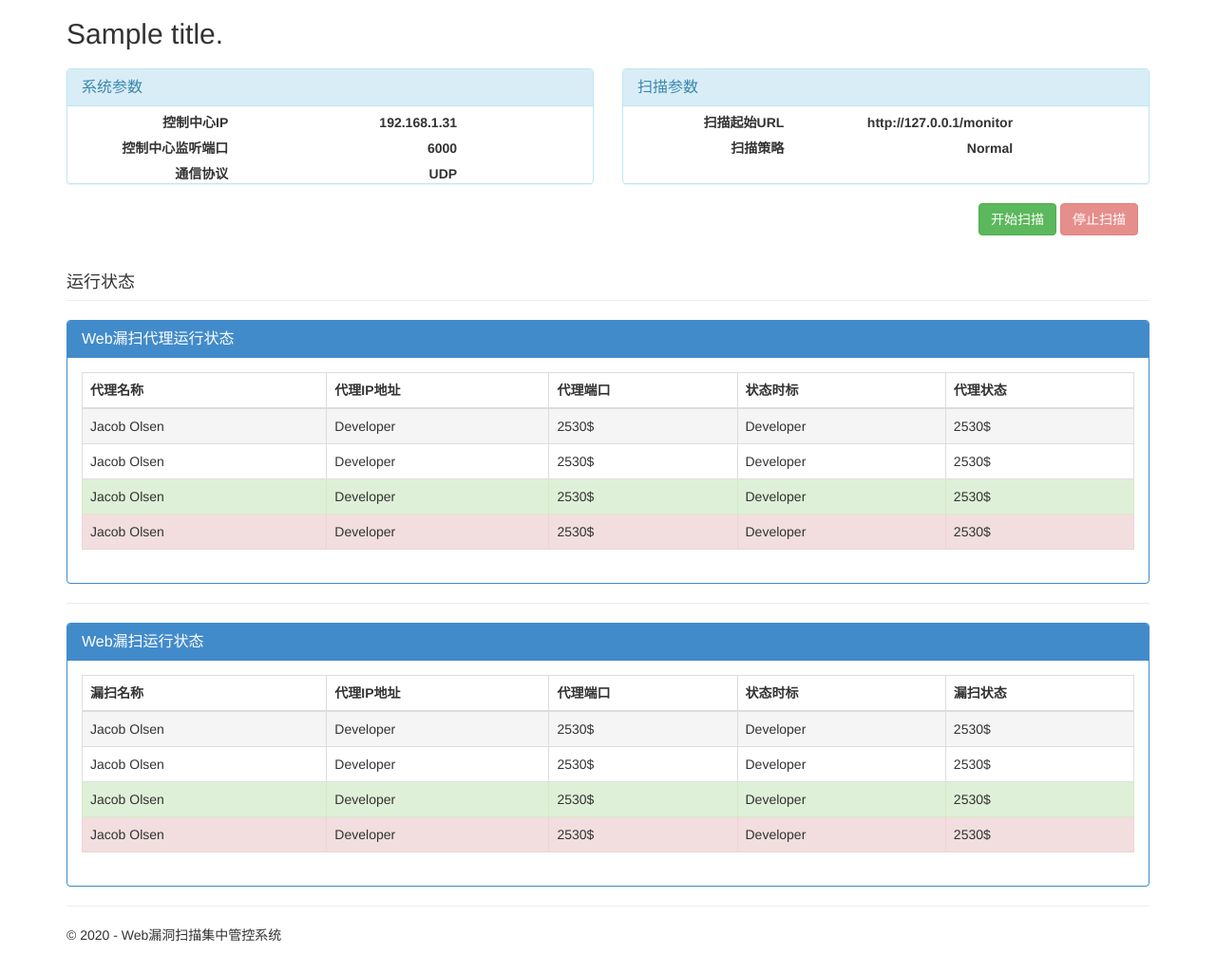
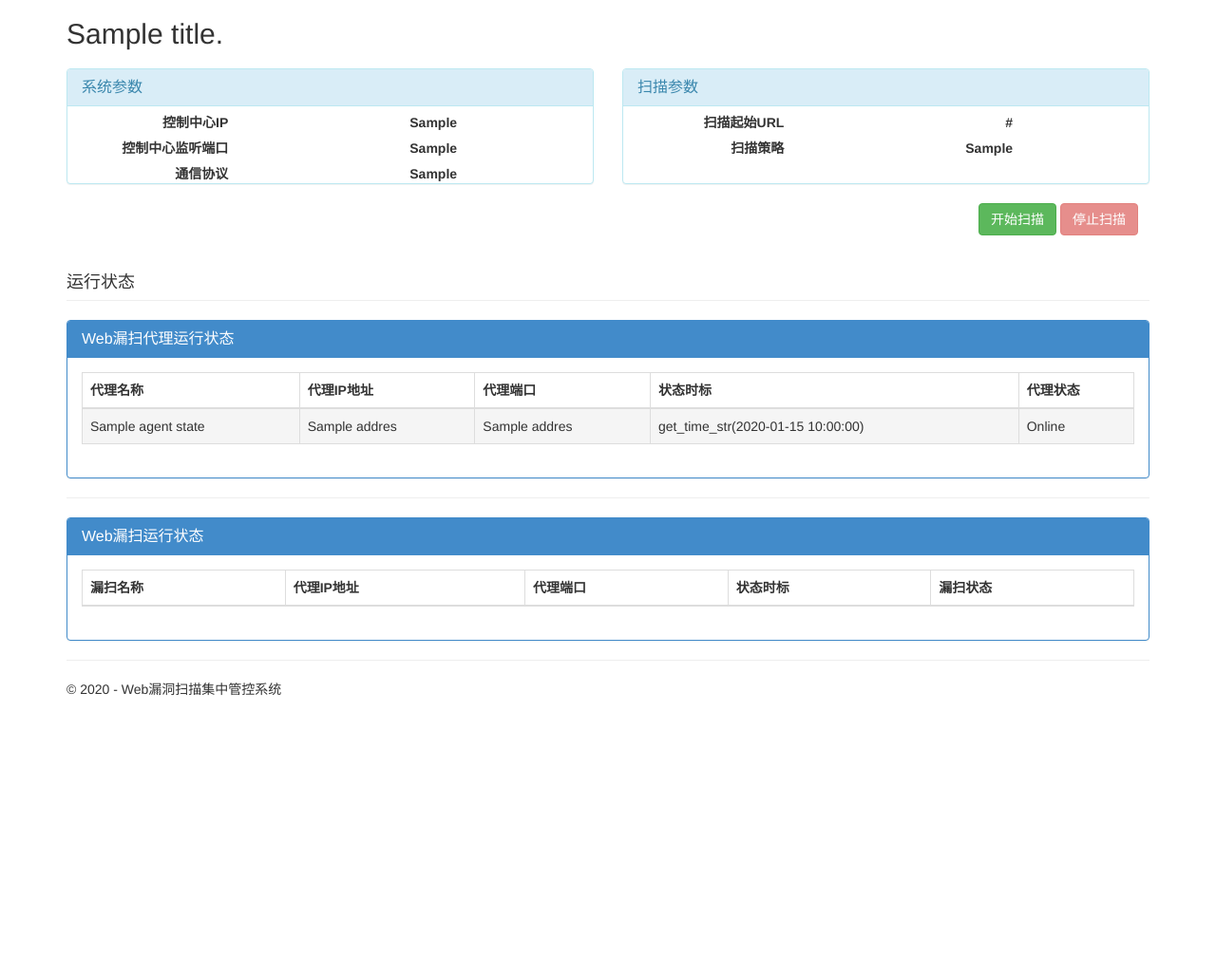
Before and after one commit to olderlong/WvsCCServer, a Flask app: template app/web_ui/templates/monitor.html in a window 1280 px wide. Shown: the part 51-1076 px from the top of the page at 95% size. After the commit the page ends 784 px from the top, so only its background shows below. Run offline with Flask 2, Linux system fonts and the light colour scheme; the template is opened without the code that fills it: most values are stand-ins (such as "Sample title", 1, 10 or a date in 2020); lists and menus that the app fills with data are empty; parts of the project's set-up code (start-up, migrations or seed data) failed here and were passed over; some libraries are stand-ins or nearby versions.

Commit message:
添加页面加入时状态初始化

```diff
--- a/app/web_ui/templates/monitor.html
+++ b/app/web_ui/templates/monitor.html
@@ -137,9 +137,13 @@
         socket.emit('wvs_scan_control',{'Command':command});
         // socket.close()
     }
+    function init_agent_state_table(){
+
+    }
     $(document).ready(function(){
         start_agent_state_update()
         start_wvs_state_update()
+        init_agent_state_table()
         // add_wvs_agent_state(data)
     });
 
@@ -163,19 +167,19 @@
                     <div class="form-group" style="margin: 0px; padding: 0px;">
                         <label class="col-lg-4 control-label">控制中心IP</label>
                         <div class="col-lg-8">
-                            <label class="col-lg-8 control-label">192.168.1.31</label>
+                            <label class="col-lg-8 control-label">{{server_config.CC_SERVER_IP}}</label>
                         </div>
                     </div>
                     <div class="form-group" style="margin: 0px; padding: 0px;">
                         <label class="col-lg-4 control-label">控制中心监听端口</label>
                         <div class="col-lg-8">
-                            <label class="col-lg-8 control-label">6000</label>
+                            <label class="col-lg-8 control-label">{{server_config.CC_SERVER_PORT}}</label>
                         </div>
                     </div>
                     <div class="form-group" style="margin: 0px; padding: 0px;">
                         <label class="col-lg-4 control-label">通信协议</label>
                         <div class="col-lg-8">
-                            <label class="col-lg-8 control-label">UDP</label>
+                            <label class="col-lg-8 control-label">{{server_config.CC_PROTOCOL}}</label>
                         </div>
                     </div>
                 </form>
@@ -194,13 +198,13 @@
                     <div class="form-group" style="margin: 0px; padding: 0px;" >
                         <label class="col-lg-4 control-label" >扫描起始URL</label>
                         <div class="col-lg-8">
-                            <label class="col-lg-8 control-label">http://127.0.0.1/monitor</label>
+                            <label class="col-lg-8 control-label">{{scan_config.start_url}}</label>
                         </div>
                     </div>
                     <div class="form-group" style="margin: 0px; padding: 0px;">
                         <label class="col-lg-4 control-label">扫描策略</label>
                         <div class="col-lg-8">
-                            <label class="col-lg-8 control-label">Normal</label>
+                            <label class="col-lg-8 control-label">{{scan_config.scan_policy}}</label>
                         </div>
                     </div>
                     <div class="form-group" style="margin: 0px; padding: 0px;">
@@ -252,34 +256,35 @@
                             </tr>
                         </thead>
                         <tbody id="agent_state_table_body">
-                            <tr class="active">
-                                <td>Jacob Olsen</td>
-                                <td>Developer</td>
-                                <td>2530$</td>
-                                <td>Developer</td>
-                                <td>2530$</td>
-                            </tr>
-                            <tr class="info">
-                                <td>Jacob Olsen</td>
-                                <td>Developer</td>
-                                <td>2530$</td>
-                                <td>Developer</td>
-                                <td>2530$</td>
-                            </tr>
-                            <tr class="success">
-                                <td>Jacob Olsen</td>
-                                <td>Developer</td>
-                                <td>2530$</td>
-                                <td>Developer</td>
-                                <td>2530$</td>
-                            </tr>
-                            <tr class="danger">
-                                <td>Jacob Olsen</td>
-                                <td>Developer</td>
-                                <td>2530$</td>
-                                <td>Developer</td>
-                                <td>2530$</td>
-                            </tr>
+                        {% for agent_state in agent_state_list %}
+                            {% if agent_state.state == "Online" %}
+                                <tr class="active" id="Agent_{{ agent_state.name }}_{{ agent_state.address[0] }}">
+                                    <td>{{agent_state.name}}</td>
+                                    <td>{{agent_state.address[0]}}</td>
+                                    <td>{{agent_state.address[1]}}</td>
+                                    <td>get_time_str({{agent_state.timestamp}})</td>
+                                    <td>{{agent_state.state}}</td>
+                                </tr>
+                            {% elif agent_state.state == "Offline" %}
+                                <tr class="warning" id="Agent_{{ agent_state.name }}_{{ agent_state.address[0] }}">
+                                    <td>{{agent_state.name}}</td>
+                                    <td>{{agent_state.address[0]}}</td>
+                                    <td>{{agent_state.address[1]}}</td>
+                                    <td>get_time_str({{agent_state.timestamp}})</td>
+                                    <td>{{agent_state.state}}</td>
+                                </tr>
+                            {% elif agent_state.state == "Dead" %}
+                                <tr class="danger" id="Agent_{{ agent_state.name }}_{{ agent_state.address[0] }}">
+                                    <td>{{agent_state.name}}</td>
+                                    <td>{{agent_state.address[0]}}</td>
+                                    <td>{{agent_state.address[1]}}</td>
+                                    <td>get_time_str({{agent_state.timestamp}})</td>
+                                    <td>{{agent_state.state}}</td>
+                                </tr>
+                            {% else %}
+                            {% endif %}
+                        {% endfor %}
+
                         </tbody>
                     </table>
                 </div>
@@ -315,34 +320,6 @@
                             </tr>
                         </thead>
                         <tbody id="wvs_state_table_body">
-                            <tr class="active">
-                                <td>Jacob Olsen</td>
-                                <td>Developer</td>
-                                <td>2530$</td>
-                                <td>Developer</td>
-                                <td>2530$</td>
-                            </tr>
-                            <tr class="info">
-                                <td>Jacob Olsen</td>
-                                <td>Developer</td>
-                                <td>2530$</td>
-                                <td>Developer</td>
-                                <td>2530$</td>
-                            </tr>
-                            <tr class="success">
-                                <td>Jacob Olsen</td>
-                                <td>Developer</td>
-                                <td>2530$</td>
-                                <td>Developer</td>
-                                <td>2530$</td>
-                            </tr>
-                            <tr class="danger">
-                                <td>Jacob Olsen</td>
-                                <td>Developer</td>
-                                <td>2530$</td>
-                                <td>Developer</td>
-                                <td>2530$</td>
-                            </tr>
                         </tbody>
                     </table>
                 </div>
```
